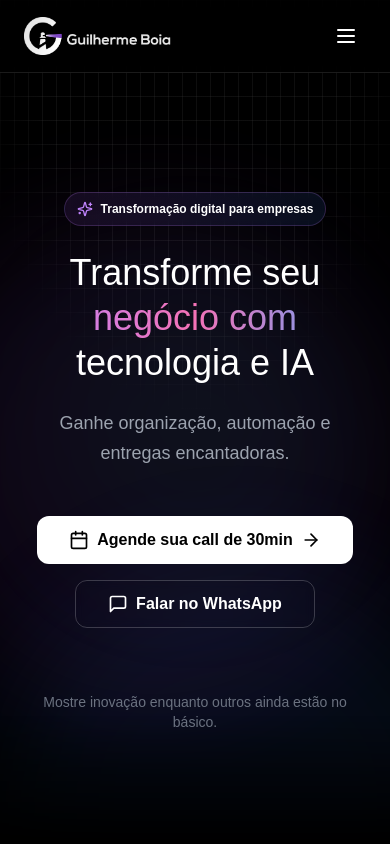
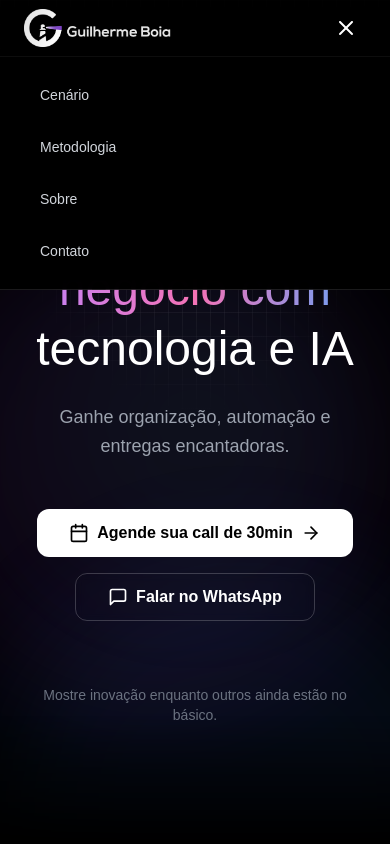
Before and after one commit to GuilhermeBoia/guilhermeboia.com, a Next.js app: page /bio in a window 390 px wide. Both pictures are taken after a click on the button 346 px from the left and 36 px from the top of the page. Shown: the top 844 px of the page. Built offline with nearby package versions, Linux system fonts and the light colour scheme.

Commit message:
feat: melhora responsividade e interatividade na NavBar e seções de página

```diff
--- a/app/bio/components/HeroSection.tsx
+++ b/app/bio/components/HeroSection.tsx
@@ -36,7 +36,7 @@ export function HeroSection() {
         >
           {/* Badge */}
           <motion.div
-            className="inline-flex items-center gap-2 sm:gap-3 px-3 py-2 sm:px-6 sm:py-3 rounded-full bg-gradient-to-r from-purple-500/10 to-blue-500/10 border border-purple-400/20 backdrop-blur-sm mb-6 sm:mb-8 hover:from-purple-500/20 hover:to-blue-500/20 transition-all duration-300"
+            className="hidden md:inline-flex items-center gap-2 sm:gap-3 px-3 py-2 sm:px-6 sm:py-3 rounded-full bg-gradient-to-r from-purple-500/10 to-blue-500/10 border border-purple-400/20 backdrop-blur-sm mb-6 sm:mb-8 hover:from-purple-500/20 hover:to-blue-500/20 transition-all duration-300"
             {...fadeInUp}
             transition={{ delay: 0.3 }}
           >
@@ -46,7 +46,7 @@ export function HeroSection() {
 
           {/* Headline with Gradient Text */}
           <motion.h1
-            className="text-4xl sm:text-5xl md:text-6xl lg:text-7xl xl:text-8xl font-normal leading-tight mb-6"
+            className="text-5xl md:text-6xl lg:text-7xl xl:text-8xl font-normal leading-tight mb-6"
             {...fadeInUp}
             transition={{ delay: 0.4 }}
           >
--- a/app/bio/components/NavBar.tsx
+++ b/app/bio/components/NavBar.tsx
@@ -3,8 +3,12 @@
 import { motion } from "framer-motion";
 import { Logo } from "@/components/logo";
 import Link from "next/link";
+import { useState } from "react";
+import { Menu, X } from "lucide-react";
 
 export function NavBar() {
+  const [isMenuOpen, setIsMenuOpen] = useState(false);
+
   const navItems = [
     { name: "Cenário", href: "#cenario" },
     { name: "Metodologia", href: "#metodologia" },
@@ -19,13 +23,14 @@ export function NavBar() {
       animate={{ opacity: 1, y: 0 }}
       transition={{ duration: 0.6 }}
     >
-      <div className="max-w-7xl mx-auto px-6 py-4">
+      <div className="max-w-7xl mx-auto px-6 py-2 md:py-4">
         <div className="flex items-center justify-between">
           {/* Logo */}
           <motion.div
             initial={{ opacity: 0, x: -20 }}
             animate={{ opacity: 1, x: 0 }}
             transition={{ duration: 0.6, delay: 0.1 }}
+            className="scale-75 md:scale-100 origin-left"
           >
             <Link href="#hero">
               <Logo />
@@ -61,14 +66,54 @@ export function NavBar() {
             animate={{ opacity: 1, x: 0 }}
             transition={{ duration: 0.6, delay: 0.2 }}
           >
-            <button className="text-white p-2">
-              <svg className="w-6 h-6" fill="none" stroke="currentColor" viewBox="0 0 24 24">
-                <path strokeLinecap="round" strokeLinejoin="round" strokeWidth={2} d="M4 6h16M4 12h16M4 18h16" />
-              </svg>
+            <button
+              className="relative p-2 text-white hover:text-gray-300 transition-colors duration-200"
+              onClick={() => setIsMenuOpen(!isMenuOpen)}
+            >
+              <motion.div
+                initial={false}
+                animate={{ rotate: isMenuOpen ? 180 : 0 }}
+                transition={{ duration: 0.3 }}
+              >
+                {isMenuOpen ? (
+                  <X className="w-6 h-6" />
+                ) : (
+                  <Menu className="w-6 h-6" />
+                )}
+              </motion.div>
             </button>
           </motion.div>
         </div>
       </div>
+
+      {/* Mobile Menu Dropdown */}
+      <motion.div
+        className="md:hidden overflow-hidden"
+        initial={{ height: 0, opacity: 0 }}
+        animate={isMenuOpen ? { height: "auto", opacity: 1 } : { height: 0, opacity: 0 }}
+        transition={{ duration: 0.3, ease: "easeInOut" }}
+      >
+        <div className="px-6 py-4 bg-black/90 backdrop-blur-md border-t border-white/5">
+          <div className="flex flex-col space-y-2">
+            {navItems.map((item, index) => (
+              <motion.div
+                key={item.name}
+                initial={{ opacity: 0, x: -20 }}
+                animate={isMenuOpen ? { opacity: 1, x: 0 } : { opacity: 0, x: -20 }}
+                transition={{ duration: 0.3, delay: index * 0.1 }}
+              >
+                <Link
+                  href={item.href}
+                  onClick={() => setIsMenuOpen(false)}
+                  className="block px-4 py-3 text-gray-300 hover:text-white hover:bg-white/5 rounded-lg transition-all duration-200 text-sm font-medium"
+                >
+                  {item.name}
+                </Link>
+              </motion.div>
+            ))}
+          </div>
+        </div>
+      </motion.div>
     </motion.nav>
   );
 }
--- a/app/bio/components/ProblemSection.tsx
+++ b/app/bio/components/ProblemSection.tsx
@@ -22,7 +22,7 @@ export function ProblemSection() {
     },
     {
       icon: <X className="w-5 h-5" />,
-      title: "Entregas ótimas, mas não são encantadoras",
+      title: "Entregas úteis, mas que não encantam",
       impact: "Zero encantamento",
     },
   ];
```
